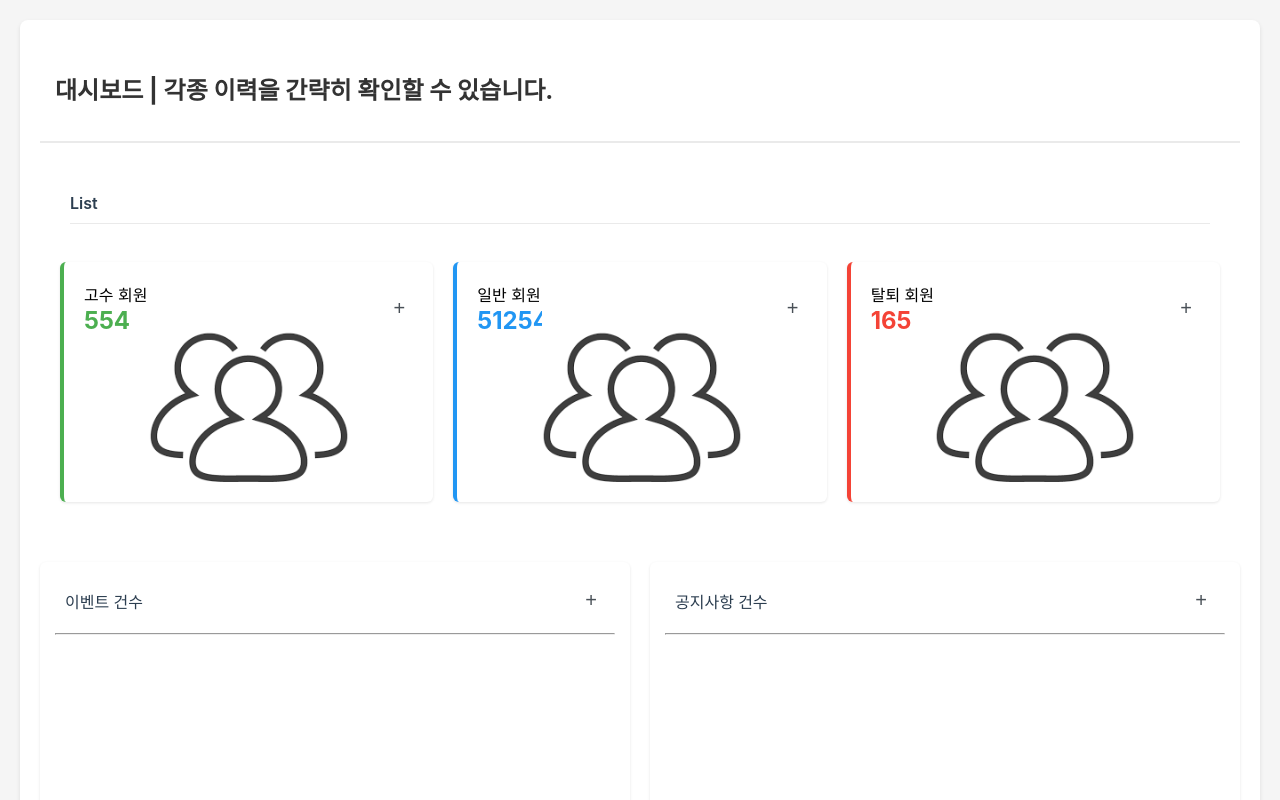
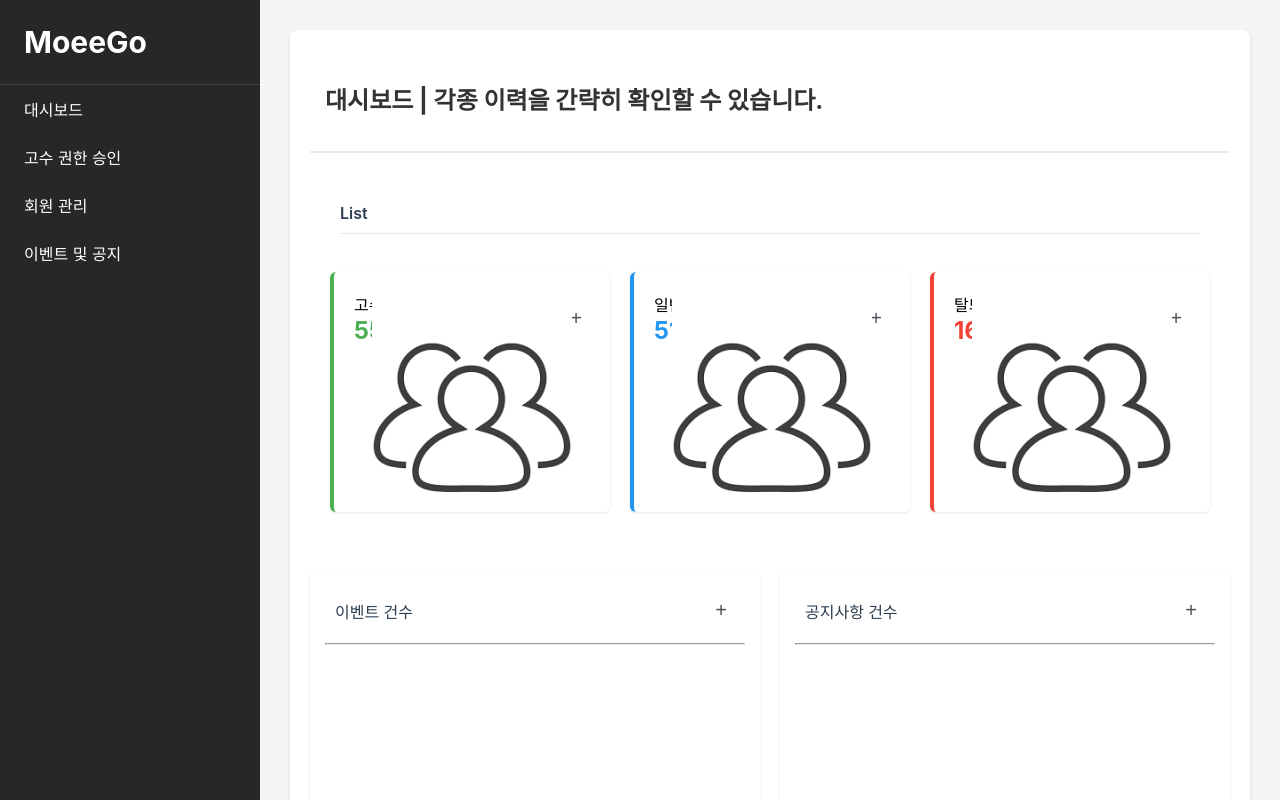
Before and after one commit to jaeheoon/moeego_client, a React (Vite) app: page /admin/DashBoard in a window 1280 px wide. Shown: the top 800 px of the page. Built offline with nearby package versions, Linux system fonts and the light colour scheme.

Commit message:
[FE] Feat: 관리자 페이지 사이드바 병합 (#60)
* 관리자 페이지 병합 전 dev 머지 작업

* [FE] feat: 사이드바 대시보드 병합 완료

```diff
--- a/src/App.jsx
+++ b/src/App.jsx
@@ -38,12 +38,6 @@ import ProSub from "./components/pro/ProSub";
 import ArticleMain from './components/articles/ArticleMain.jsx';
 import BookMarkPro from './components/mypage/BookMarkPro.jsx';
 import ProDetail from './components/Pro/ProDetail.jsx';
-import SideBar from "./components/admin/Sidebar.jsx";
-import DashBoard from "./components/admin/Dashboard.jsx";
-import ProApproval from "./components/admin/ProApproval.jsx";
-import ProList from "./components/admin/membership/ProList.jsx";
-import LeaveMemberList from "./components/admin/membership/LeaveMemberList.jsx";
-import MemberList from "./components/admin/membership/MemberList.jsx";
 import ProRequest from "./components/ProRequest.jsx";
 import EventList from "./components/admin/EventList.jsx";
 import EventWrite from "./components/admin/EventWrite.jsx";
@@ -51,7 +45,7 @@ import EventUpdate from "./components/admin/EventUpdate.jsx";
 import ProReview from "./components/Pro/ProReview.jsx";
 import ProInfo from "./components/Pro/ProInfo.jsx";
 import AdminLogin from "./components/admin/AdminLogin.jsx";
-
+import AdminMain from "./components/admin/AdminMain.jsx";
 
 const App = () => {
   return (
@@ -111,21 +105,22 @@ const App = () => {
           <Route path="/pro/detail" element={<ProDetail />} />
 
           {/* 관리자 페이지 */}
-          <Route path="/admin/SideBar" element={<SideBar />} />
-          <Route path="/admin/DashBoard" element={<DashBoard />} />
-          <Route path="/admin/ProApproval" element={<ProApproval />} />
-          <Route path="/admin/ProList" element={<ProList />} />
-          <Route path="/admin/MemberList" element={<MemberList />} />
-          <Route path="/admin/LeaveMemberList" element={<LeaveMemberList />} />
           <Route path="/admin/EventList" element={<EventList />} />
           <Route path="/admin/EventWrite" element={<EventWrite />} />
           <Route path="/admin/EventUpdate" element={<EventUpdate />} />
           <Route path="/admin/Login" element={<AdminLogin />} />
+          <Route path="/ProRequest" element={<ProRequest />} />
+
+          <Route path="/admin/DashBoard" element={<AdminMain/>} />
+          <Route path="/admin/ProApproval" element={<AdminMain />} />
+          <Route path="/admin/MemberList" element={<AdminMain />} />
+          <Route path="/admin/ProList" element={<AdminMain />} />
+          <Route path="/admin/LeaveMemberList" element={<AdminMain />} />
 
           <Route path="/ProRequest" element={<ProRequest />} />
-        </Routes>
 
-        {!window.location.pathname.startsWith('/admin') && <Footer />}
+          </Routes>
+          {!window.location.pathname.startsWith('/admin') && <Footer />}
       </BrowserRouter>
     </div>
   );
--- /dev/null
+++ b/src/components/admin/AdminMain.jsx
@@ -0,0 +1,58 @@
+import React from 'react';
+import { useLocation } from 'react-router-dom';
+import SideBar from './SideBar';
+import MemberList from './membership/MemberList';
+import ProApproval from './ProApproval';
+import ProList from './membership/ProList';
+import LeaveMemberList from './membership/LeaveMemberList';
+import DashBoard from './Dashboard';
+
+const AdminMain = () => {
+    // 현재 URL 경로 가져오기
+    const location = useLocation();
+
+    // 경로별 컴포넌트 매핑
+    const componentsMap = {
+      '/admin/DashBoard' : <DashBoard/>,
+      '/admin/MemberList': <MemberList />,
+      '/admin/ProApproval': <ProApproval />,
+      '/admin/ProList': <ProList />,
+      '/admin/LeaveMemberList': <LeaveMemberList/>,
+    };
+
+    // 현재 경로에 맞는 컴포넌트 선택
+    const currentComponent = componentsMap[location.pathname] || (
+      <div>페이지를 찾을 수 없습니다.</div>
+    );
+
+    return (
+      <div
+        style={{
+          display: 'flex',
+          minHeight: '100vh',
+          width: '100%',
+        }}
+      >
+        <div
+          style={{
+            backgroundColor: '#27272a',
+            color: 'white',
+            flexShrink: 0,
+          }}
+        >
+          <SideBar />
+        </div>
+        <div
+          style={{
+            flex: 1,
+            backgroundColor: '#f5f5f5',
+            padding: '20px',
+          }}
+        >
+          {currentComponent}
+        </div>
+      </div>
+    );
+};
+
+export default AdminMain;
--- a/src/components/admin/SideBar.jsx
+++ b/src/components/admin/SideBar.jsx
@@ -1,6 +1,7 @@
 import React from 'react';
 import '../../css/admin/SideBar.css';
 import { useSideBar } from '../../js/useSideBar';
+import { Link } from 'react-router-dom';
 
 const SideBar = () => {
     const {
@@ -15,8 +16,12 @@ const SideBar = () => {
             <div>
                 <div className="sidelogo">MoeeGo</div>
                 <ul className="menu-list">
-                    <li className="menu-item">대시보드</li>
-                    <li className="menu-item">고수 권한 승인</li>
+                    <Link to='/admin/DashBoard' className='sideBar-Link'>
+                        <li className="menu-item">대시보드</li>
+                    </Link>
+                    <Link to='/admin/ProApproval' className='sideBar-Link'>
+                        <li className="menu-item">고수 권한 승인</li>
+                    </Link>
                     <div>
                         <div
                             className="submenu-trigger"
@@ -27,9 +32,15 @@ const SideBar = () => {
 
                         {isMemberSubmenuOpen && (
                             <ul className="submenu">
-                                <li className="submenu-item">일반 회원</li>
-                                <li className="submenu-item">고수 회원</li>
-                                <li className="submenu-item">탈퇴 회원</li>
+                                <Link to='/admin/MemberList' className='sideBar-Link'>
+                                    <li className="submenu-item">일반 회원</li>
+                                </Link>
+                                <Link to='/admin/ProList' className='sideBar-Link'>
+                                    <li className="submenu-item">고수 회원</li>
+                                </Link>
+                                <Link to='/admin/LeaveMemberList' className='sideBar-Link'>
+                                    <li className="submenu-item">탈퇴 회원</li>
+                                </Link>
                             </ul>
                         )}
                     </div>
--- a/src/css/admin/DashBoard.css
+++ b/src/css/admin/DashBoard.css
@@ -1,5 +1,5 @@
 .adminDashBoard-container {
-    padding: 20px;
+    padding: 10px;
     background-color: #f5f5f5;
     min-height: 100vh;
 }
@@ -102,7 +102,7 @@
     border-radius: 6px;
     padding: 15px;
     box-shadow: 0 1px 3px rgba(0, 0, 0, 0.1);
-    height: 500px;
+    height: 650px;
 }
 
 
--- a/src/css/admin/Sidebar.css
+++ b/src/css/admin/Sidebar.css
@@ -74,3 +74,9 @@
     width: 1rem;  /* Set appropriate width */
     height: auto; /* Maintain aspect ratio */
 }
+
+/* 링크 밑줄 제거 */
+.sideBar-Link{
+    text-decoration: none;
+    color: inherit; /* 기본 글자색 유지 */
+}
```
Also changed, not shown: src/components/articles/viewpage/PostHeader.jsx (line endings or trailing spaces).
